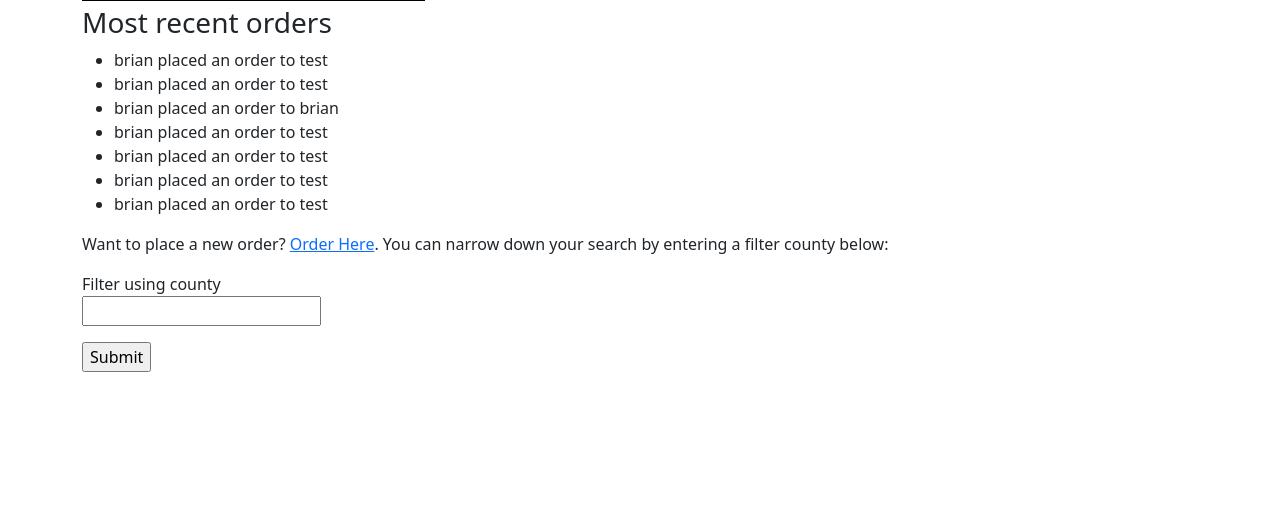
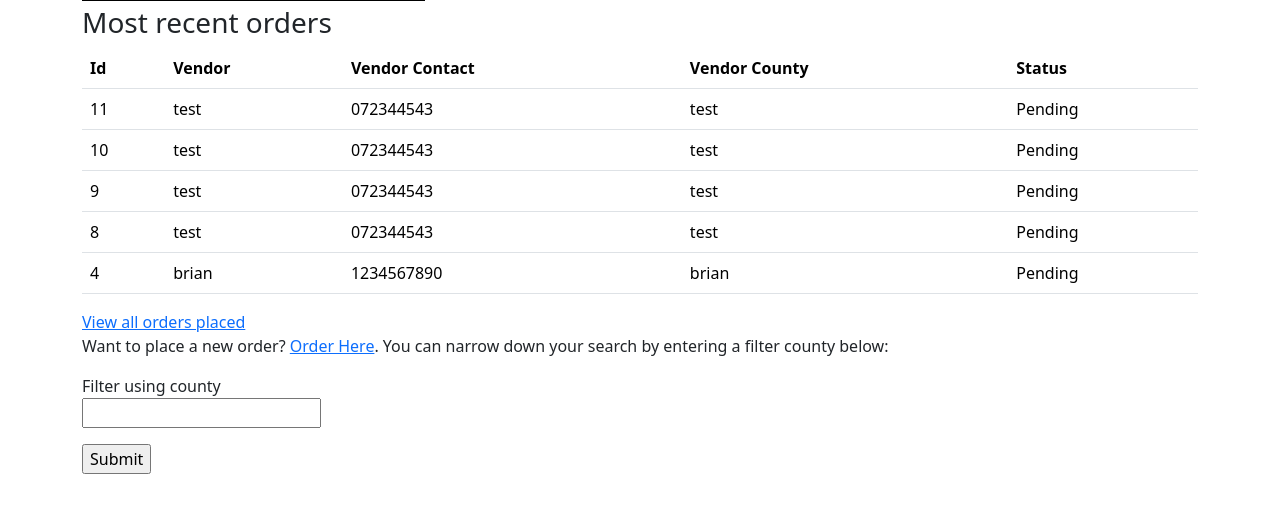
Before and after one commit to Brianoyaro/maji, a Flask app: page /buyer in a window 1280 px wide. Shown: the part 210-723 px from the top of the page. Run offline with Flask 3, Linux system fonts and the light colour scheme; a user stored in the database is signed in; data that the repository does not hold is empty.

Commit message:
further modifications on seller using bootstrap

```diff
--- a/app/routes.py
+++ b/app/routes.py
@@ -34,7 +34,7 @@ def home():
 @login_required
 def buyer():
     if current_user.is_authenticated:
-        orders = Order.query.filter_by(purchaser=current_user).all()
+        orders = Order.query.filter_by(purchaser=current_user).order_by(Order.id.desc()).limit(5).all()
         key = '994ee93c240c488cafd112500240103'
         location = current_user.county
         url = "http://api.weatherapi.com/v1/current.json?key={}&q={}&aqi=no".format(key, location)
@@ -65,11 +65,14 @@ def seller():
         flash("You have marked the order as completed")
     return render_template('sellers.html', title='Home Page', user=user, resp=resp, orders=orders, form=form)
 
+
 @app.route('/order_history')
 @login_required
 def order_history():
     orders = Order.query.filter_by(seller=current_user).all()
     return render_template('order_history.html', orders=orders)
+
+
 @app.route('/login', methods=['GET', 'POST'])
 def login():
     if current_user.is_authenticated:
@@ -176,3 +179,10 @@ def delete_me():
     db.session.commit()
     flash("Account successfully deleted")
     return redirect(url_for("index"))
+
+
+@app.route('/me/orders')
+@login_required
+def my_orders():
+    orders = Order.query.filter_by(purchaser=current_user).all()
+    return render_template('my_orders.html', orders=orders)
--- a/app/templates/base.html
+++ b/app/templates/base.html
@@ -19,17 +19,7 @@
 			{% endfor %}
 		</ul>
 		{% endif %}
-		{% endwith %}<!--
-		<div>
-			{% if current_user.is_anonymous %}
-			<a href="{{ url_for("login") }}">Login</a>
-			<a href="{{ url_for("register") }}">Register</a>
-			{% else %}
-			<a href="{{ url_for("home") }}">Home</a>
-			<a href="{{ url_for("profile") }}">View Profile</a>
-			<a href="{{ url_for("logout") }}">Logout</a>
-			{% endif %}
-		</div>-->
+		{% endwith %}
 		<div class="container">
 		{% include 'nav.html' %}
 		<hr>
--- a/app/templates/buyers.html
+++ b/app/templates/buyers.html
@@ -7,15 +7,33 @@
 	</div>
 	<div>
 		<h3>Most recent orders</h3>
-		<ul>
-			{% if orders %}
+		{% if orders %}
+		<table class=table>
+			<tr>
+				<th scope="col">Id</th>
+				<th scope="col">Vendor</th>
+				<th scope="col">Vendor Contact</th>
+				<th scope="col">Vendor County</th>
+				<th scope="col">Status</th>
+			</tr>
 			{% for order in orders %}
-			<li>{{ order }}</li>
+			<tr>
+				<td scope="row">{{order.id }}</td>
+				<td>{{ order.seller.username }}</td>
+				<td>{{ order.seller.phone_number }}</td>
+				<td>{{ order.seller.county }}</td>
+				{% if order.checked %}
+				<td>Completed</td>
+				{% else %}
+				<td>Pending</td>
+				{% endif %}
+			</tr>
 			{% endfor %}
-			{% else %}
-			<p><i>You have no reccent orders</i></p>
-			{% endif %}
-		</ul>
+		</table>
+		{% else %}
+		<p><i>You have no reccent orders</i></p>
+		{% endif %}
+		<a href="{{ url_for("my_orders") }}">View all orders placed</a>
 		<p>Want to place a new order? <a href="{{ url_for("place_order", county=current_user.county) }}">Order Here</a>. You can narrow down your search by entering a filter county below:</p>
 		<form action='' method='post'>
 		{{ form.hidden_tag() }}
```
Also changed, not shown: app/templates/my_orders.html (added, +25 -0 lines), app/templates/sellers.html (+5 -5 lines), instance/app.db.
